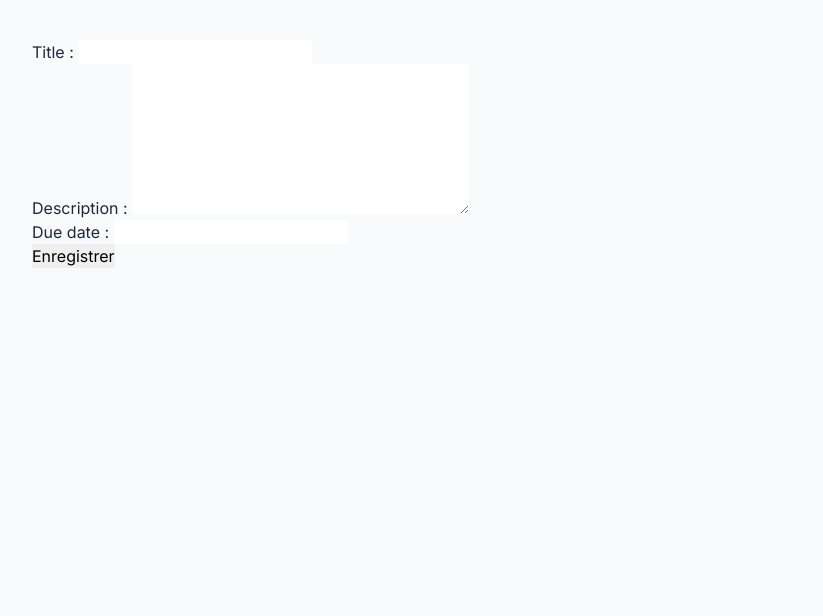
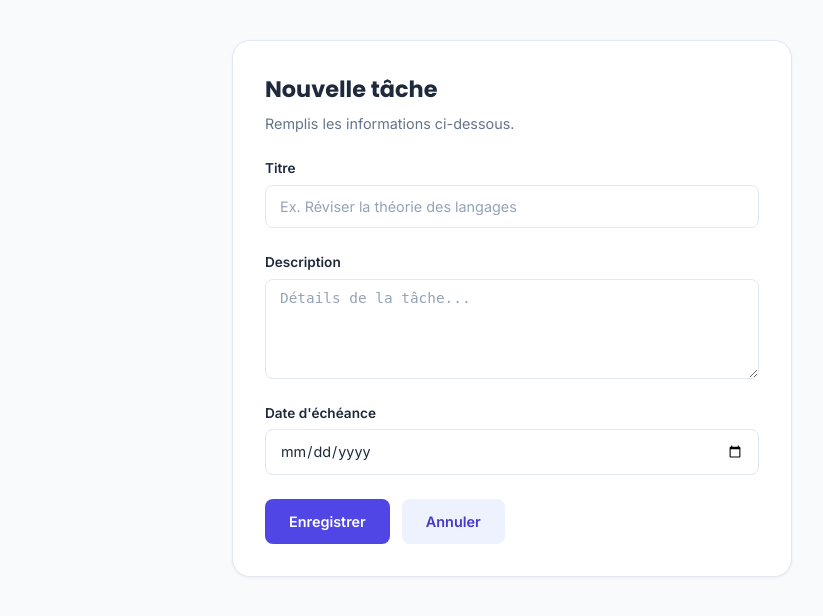
Before and after one commit to mahachu/MYDO-list, a Django app: page /tasks/create/ in a window 1280 px wide. Shown: the top 616 px of the page, without its empty margins (128-951 px from the left). Run offline with Django 5.2, Linux system fonts and the light colour scheme; some libraries are stand-ins or nearby versions.

Commit message:
formulaire creation et modification v1

```diff
--- a/tasks/forms.py
+++ b/tasks/forms.py
@@ -2,6 +2,26 @@ from django import forms
 from .models import Task
 
 class TaskForm(forms.ModelForm):
+    """
+    Formulaire de création/modification d'une tâche.
+    Les 'widgets' ci-dessous servent à ajouter des attributs HTML
+    (classe CSS, placeholder...) directement sur les champs générés
+    par Django, pour pouvoir les styliser dans style.css.
+    """
+
     class Meta:
         model = Task
         fields = ["title", "description", "due_date",]
+
+        widgets = { "title": forms.TextInput(attrs={"class":"form-input", "placeholder":"Ex. Réviser la théorie des langages", }),
+               "description":forms.Textarea(attrs={"class":"form-textarea", "placeholder":"Détails de la tâche...", "rows": 4, }),
+               "due_date":forms.DateInput(attrs={"class":"form-input", "type":"date", }),
+        }
+
+        labels = {
+        # On personnalise les libellés affichés (sinon Django utilise
+        # automatiquement "Title", "Description", "Due date")
+        "title": "Titre",
+        "description": "Description",
+        "due_date": "Date d'échéance",
+        }
--- a/tasks/static/tasks/css/style.css
+++ b/tasks/static/tasks/css/style.css
@@ -432,6 +432,17 @@ input{
         justify-content: space-between;
         padding-left: 32px; /* aligne avec le texte, sous la checkbox */
     }
+
+    /* La carte de formulaire prend presque toute la largeur de l'écran,
+       avec moins de marge/padding pour ne pas gâcher l'espace disponible */
+    .form-card{
+        margin: 20px auto;
+        padding: var(--spacing-md);
+    }
+
+    .form-title{
+        font-size: 1.25rem;
+    }
 }
 
 @media (max-width: 480px){
@@ -452,4 +463,123 @@ input{
     .task-actions{
         padding-left: 0;
     }
+
+    .form-actions{
+        flex-direction: column;
+    }
+
+    .btn-save,
+    .btn-cancel{
+        width: 100%;
+        text-align: center;
+    }
 }
+
+/* ==========================
+   FORMULAIRE (.form-card)
+========================== */
+
+/* La grande carte blanche centrée qui contient tout le formulaire */
+.form-card{
+    max-width: 560px;
+    margin: 40px auto;      /* centre horizontalement la carte dans la page */
+    background-color: var(--card-color);
+    border: 1px solid var(--border-color);
+    border-radius: var(--radius-lg);
+    box-shadow: var(--shadow);
+    padding: var(--spacing-lg);
+}
+
+.form-title{
+    font-family: 'Poppins', sans-serif;
+    font-size: 1.4rem;
+    font-weight: 700;
+    color: var(--text-color);
+    margin-bottom: 6px;
+}
+
+.form-subtitle{
+    color: var(--text-secondary);
+    font-size: .9rem;
+    margin-bottom: var(--spacing-md);
+}
+
+/* Un groupe = un label + son champ, empilés verticalement */
+.form-group{
+    display: flex;
+    flex-direction: column;
+    gap: 6px;
+    margin-bottom: var(--spacing-md);
+}
+
+.form-group label{
+    font-size: .85rem;
+    font-weight: 600;
+    color: var(--text-color);
+}
+
+/* Style commun aux champs texte et à la zone de texte */
+.form-input,
+.form-textarea{
+    width: 100%;
+    padding: 10px 14px;
+    border: 1px solid var(--border-color);
+    border-radius: var(--radius-sm);
+    background-color: var(--card-color);
+    color: var(--text-color);
+    font-size: .9rem;
+    outline: none;
+    transition: .2s;
+}
+
+.form-input::placeholder,
+.form-textarea::placeholder{
+    color: var(--text-light);
+}
+
+/* Effet visuel quand l'utilisateur clique dans un champ */
+.form-input:focus,
+.form-textarea:focus{
+    border-color: var(--primary-color);
+}
+
+.form-textarea{
+    resize: vertical;   /* autorise à agrandir la hauteur, pas la largeur */
+    min-height: 100px;
+}
+
+/* Ligne des boutons Enregistrer / Annuler */
+.form-actions{
+    display: flex;
+    gap: 12px;
+    margin-top: var(--spacing-md);
+}
+
+.btn-save{
+    padding: 12px 24px;
+    background-color: var(--primary-color);
+    color: #fff;
+    border-radius: var(--radius-sm);
+    font-size: .9rem;
+    font-weight: 600;
+    transition: .2s;
+}
+
+.btn-save:hover{
+    background-color: var(--primary-text);
+}
+
+.btn-cancel{
+    padding: 12px 24px;
+    background-color: var(--primary-light);
+    color: var(--primary-text);
+    border-radius: var(--radius-sm);
+    font-size: .9rem;
+    font-weight: 600;
+    text-align: center;
+    transition: .2s;
+}
+
+.btn-cancel:hover{
+    background-color: var(--border-color);
+}
--- a/tasks/templates/tasks/task_form.html
+++ b/tasks/templates/tasks/task_form.html
@@ -5,9 +5,40 @@ Nouvelle tâche - MYDO list
 {% endblock %}
 
 {% block content %}
-<form method="POST">
-    {% csrf_token %}
-    {{ form }}
-    <button type="submit">Enregistrer</button>
-</form>
+    {# La grande carte blanche centrée, comme sur la maquette #}
+    <div class="form-card">
+
+        <h1 class="form-title">{% if form.instance.pk %}Modifier la tâche{% else %}Nouvelle tâche{% endif %}</h1>
+        <p class="form-subtitle">{% if form.instance.pk%}Mets à jour les informations puis enregistre.{% else %}Remplis les informations ci-dessous.{% endif %}</p>
+
+        <form method="POST" class="task-form">
+            {% csrf_token %}
+
+            {# Champ Titre #}
+            <div class="form-group">
+                {# for="..." relie le label au bon champ : cliquer sur le texte "Titre" met le curseur dans le champ #}
+                <label for="{{ form.title.id_for_label }}">Titre</label>
+                {{ form.title }}
+            </div>
+
+            {# Champ Description #}
+            <div class="form-group">
+                <label for="{{ form.description.id_for_label }}">Description</label>
+                {{ form.description }}
+            </div>
+
+            {# Champ Date d'échéance #}
+            <div class="form-group">
+                <label for="{{ form.due_date.id_for_label }}">Date d'échéance</label>
+                {{ form.due_date }}
+            </div>
+
+            {# Boutons Enregistrer / Annuler #}
+            <div class="form-actions">
+                <button type="submit" class="btn-save">Enregistrer</button>
+                <a href="{% url 'task_list' %}" class="btn-cancel">Annuler</a>
+            </div>
+        </form>
+
+    </div>
 {% endblock %}
```
